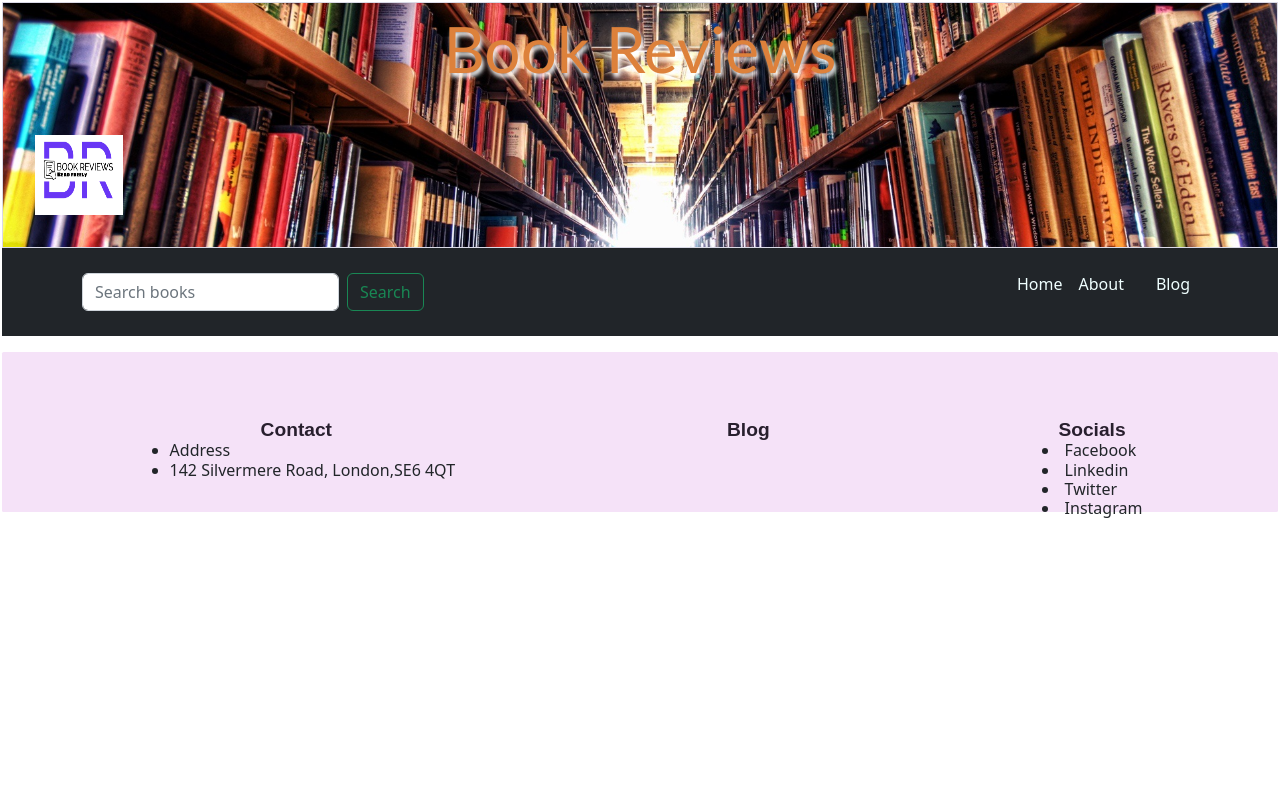
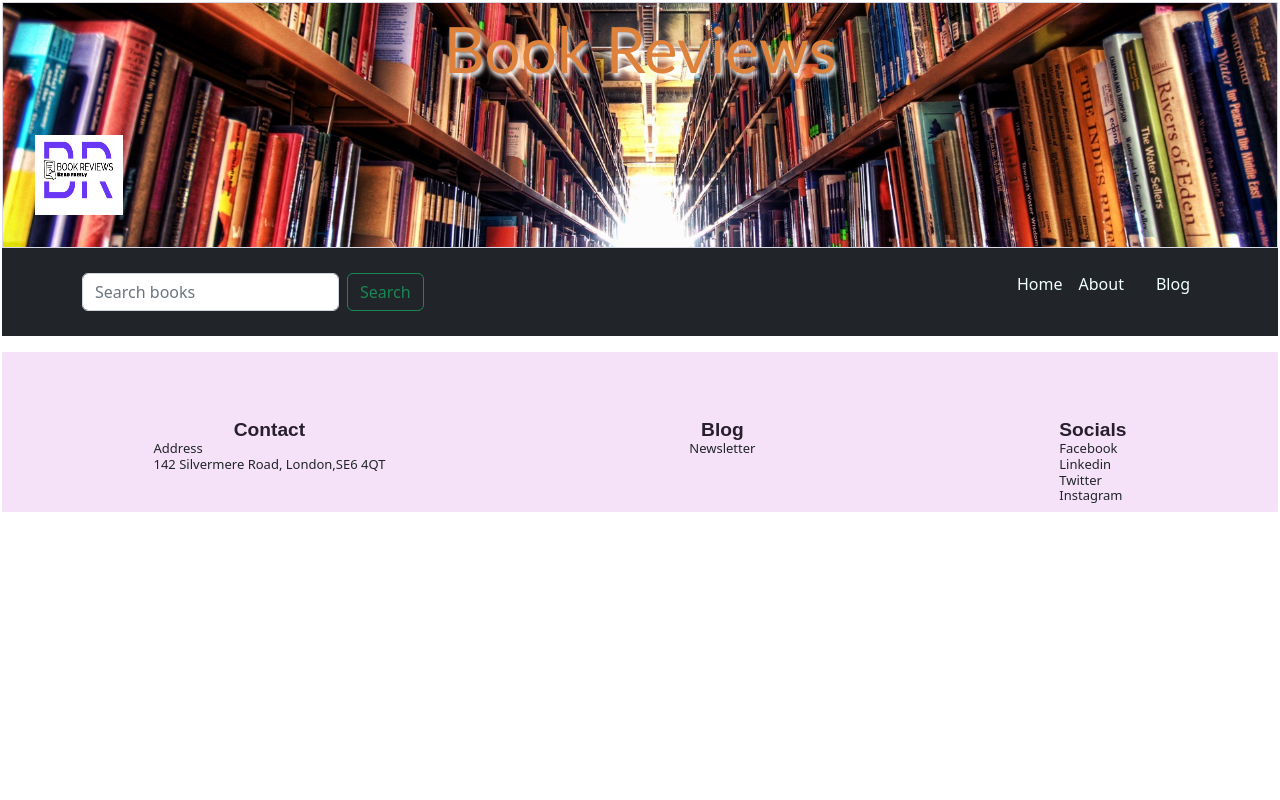
Before and after one commit to Ailsadm/review-site, a React (Create React App) app: page /Navbar in a window 1280 px wide. Shown: the top 800 px of the page. Built offline with nearby package versions, Linux system fonts and the light colour scheme.

Commit message:
footer content updated.

```diff
--- a/src/components/Footer/footer.js
+++ b/src/components/Footer/footer.js
@@ -7,13 +7,13 @@ function Footer() {
       <div className="hyperlinks">
         <h6>
           <a href="#">Contact</a>
-          <ul>
-            <li>Address</li>
-            <li>142 Silvermere Road, London,SE6 4QT</li>
-          </ul>
+
+          <li>Address</li>
+          <li>142 Silvermere Road, London,SE6 4QT</li>
         </h6>
         <h6>
           <a href="#">Blog</a>
+          <li>Newsletter</li>
         </h6>
         <h6>
           <a href="#">Socials</a>
--- a/src/components/Footer/style.css
+++ b/src/components/Footer/style.css
@@ -52,3 +52,8 @@ footer {
   justify-content:space-around;
   align-items: center;
 }
+
+li{
+  list-style-type: none;
+  font-size: small;
+}
```
